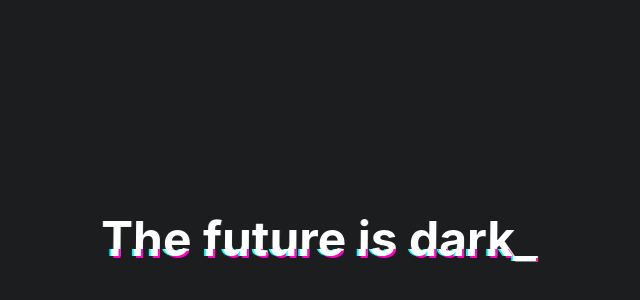
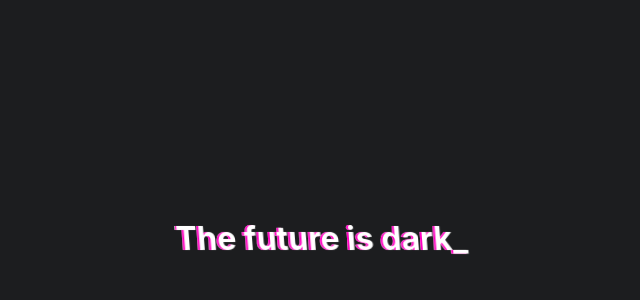
Before and after one commit to jellypbc/darkpaper, a React (Create React App) app: page / in a window 1280 px wide. Shown: the part 170-470 px from the top of the page, without its empty margins (320-960 px from the left). Built offline with nearby package versions, Linux system fonts and the light colour scheme.

Commit message:
Reduce hero font size (#3)

```diff
--- a/src/css/app.scss
+++ b/src/css/app.scss
@@ -41,7 +41,7 @@ body {
 .glitch {
   position: relative;
   color: white;
-  font-size: 3em;
+  // font-size: 3em;
   /* letter-spacing: .5em; */
   animation: glitch-skew 1s infinite linear alternate-reverse;
 
```
